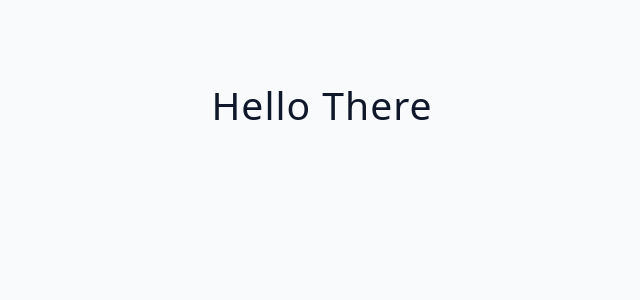
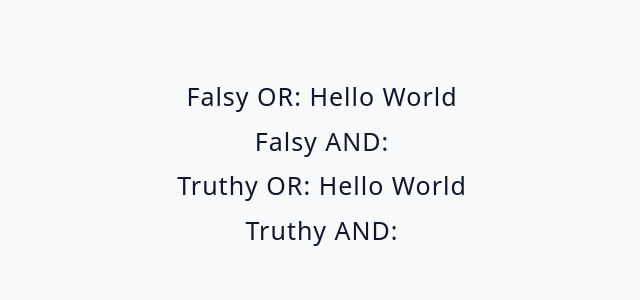
Before and after one commit to fluyid/advanced-react-tutorial, a React (Vite) app: page / in a window 1280 px wide. Shown: the top 300 px of the page, without its empty margins (318-958 px from the left). Built offline with nearby package versions, Linux system fonts and the light colour scheme.

Commit message:
modified 04-short-circuit-overview to learn how short circuits work

```diff
--- a/src/App.jsx
+++ b/src/App.jsx
@@ -1,4 +1,4 @@
-import Starter from "./tutorial/03-conditional-rendering/starter/03-hooks-rule";
+import Starter from "./tutorial/03-conditional-rendering/starter/04-short-circuit-overview";
 
 function App() {
   return (
--- a/src/tutorial/03-conditional-rendering/starter/04-short-circuit-overview.jsx
+++ b/src/tutorial/03-conditional-rendering/starter/04-short-circuit-overview.jsx
@@ -1,6 +1,20 @@
-import { useState } from 'react';
+import { useState } from "react";
 
 const ShortCircuitOverview = () => {
-  return <h2>short circuit overview</h2>;
+  const [text, setText] = useState("");
+  const [name, setName] = useState("susan");
+
+  const greeting = (name) => {
+    return `Hello there`;
+  };
+
+  return (
+    <div>
+      <h4>Falsy OR: {text || "hello world"}</h4>
+      <h4>Falsy AND: {text && "hello world"}</h4>
+      <h4>Truthy OR: {text || "hello world"}</h4>
+      <h4>Truthy AND: {text && "hello world"}</h4>
+    </div>
+  );
 };
 export default ShortCircuitOverview;
```
